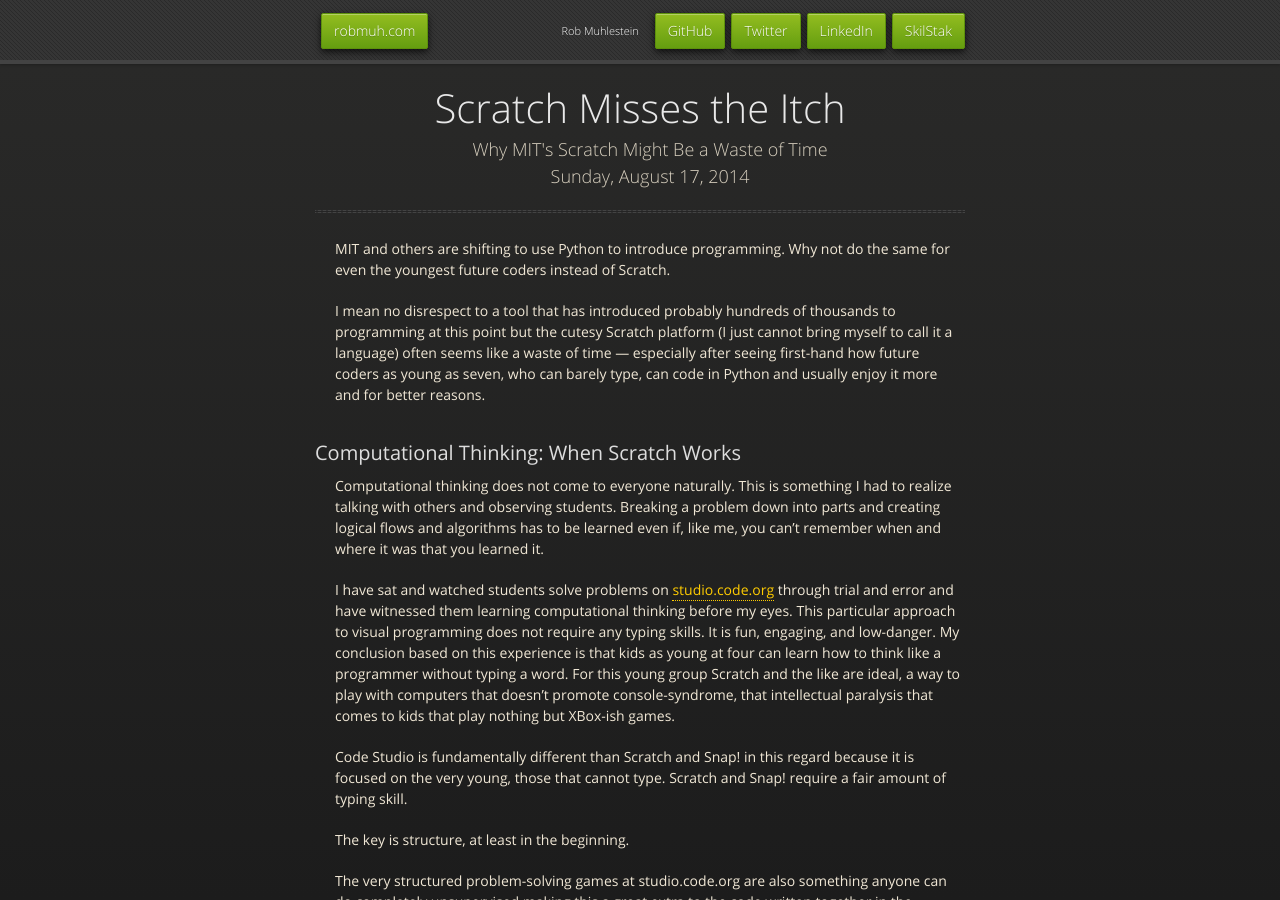
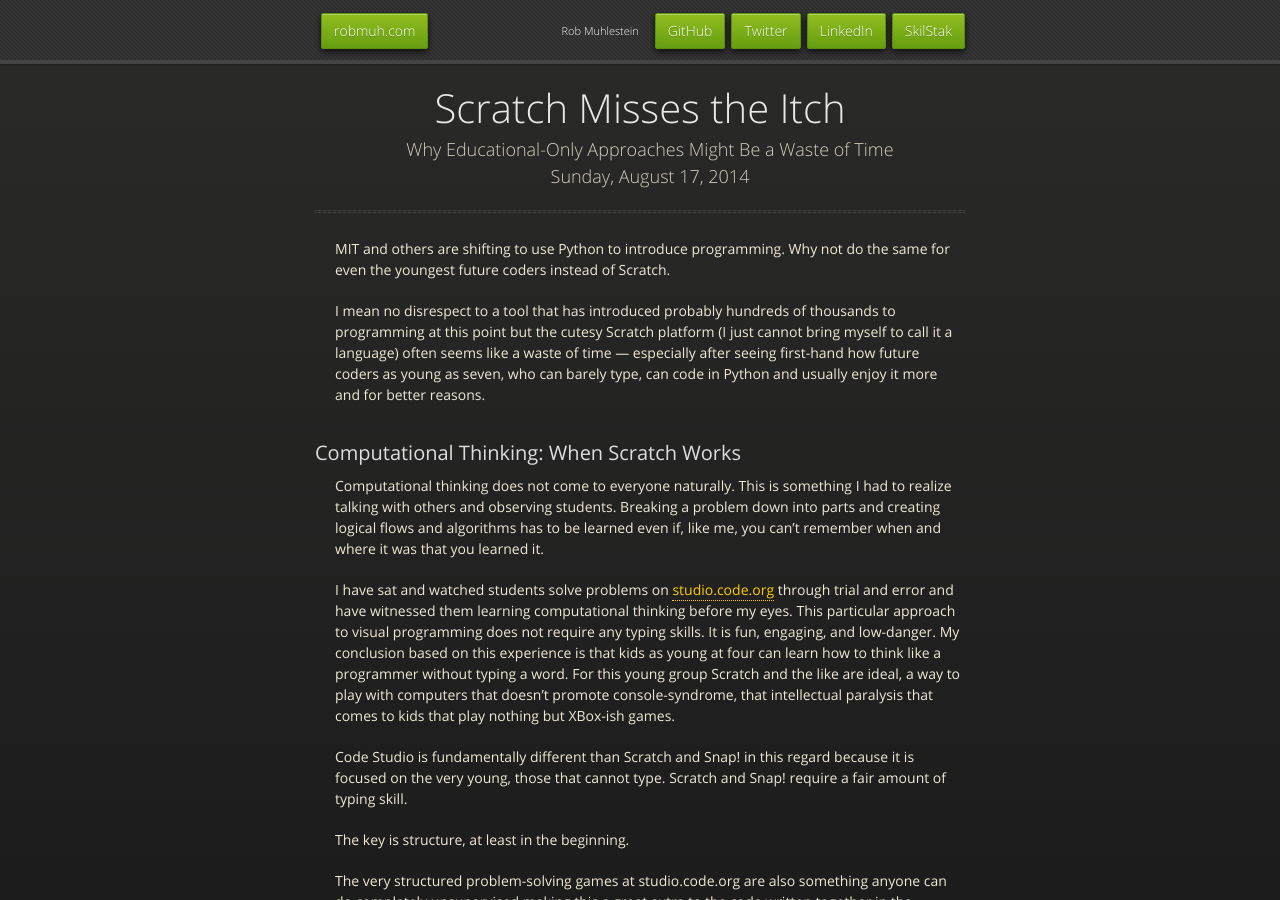
Before and after one commit to robmuh/robmuh.github.com, a Jekyll site: the page built from _posts/2014-08-17-scratch-misses-itch.markdown, in a window 1280 px wide and 900 px high. Built offline with Jekyll 4.4.1, drawn with Linux system fonts in a browser that asks for light colours; nearby versions of some CDN libraries; comment, search, counter and statistics services are not loaded.

Commit message:
subtitle fix

```diff
--- a/_posts/2014-08-17-scratch-misses-itch.markdown
+++ b/_posts/2014-08-17-scratch-misses-itch.markdown
@@ -1,7 +1,7 @@
 ---
 layout: post
 title: Scratch Misses the Itch
-subtitle: Why MIT's Scratch Might Be a Waste of Time
+subtitle: Why Educational-Only Approaches Might Be a Waste of Time
 ---
 
 MIT and others are shifting to use Python to introduce programming. Why
```
